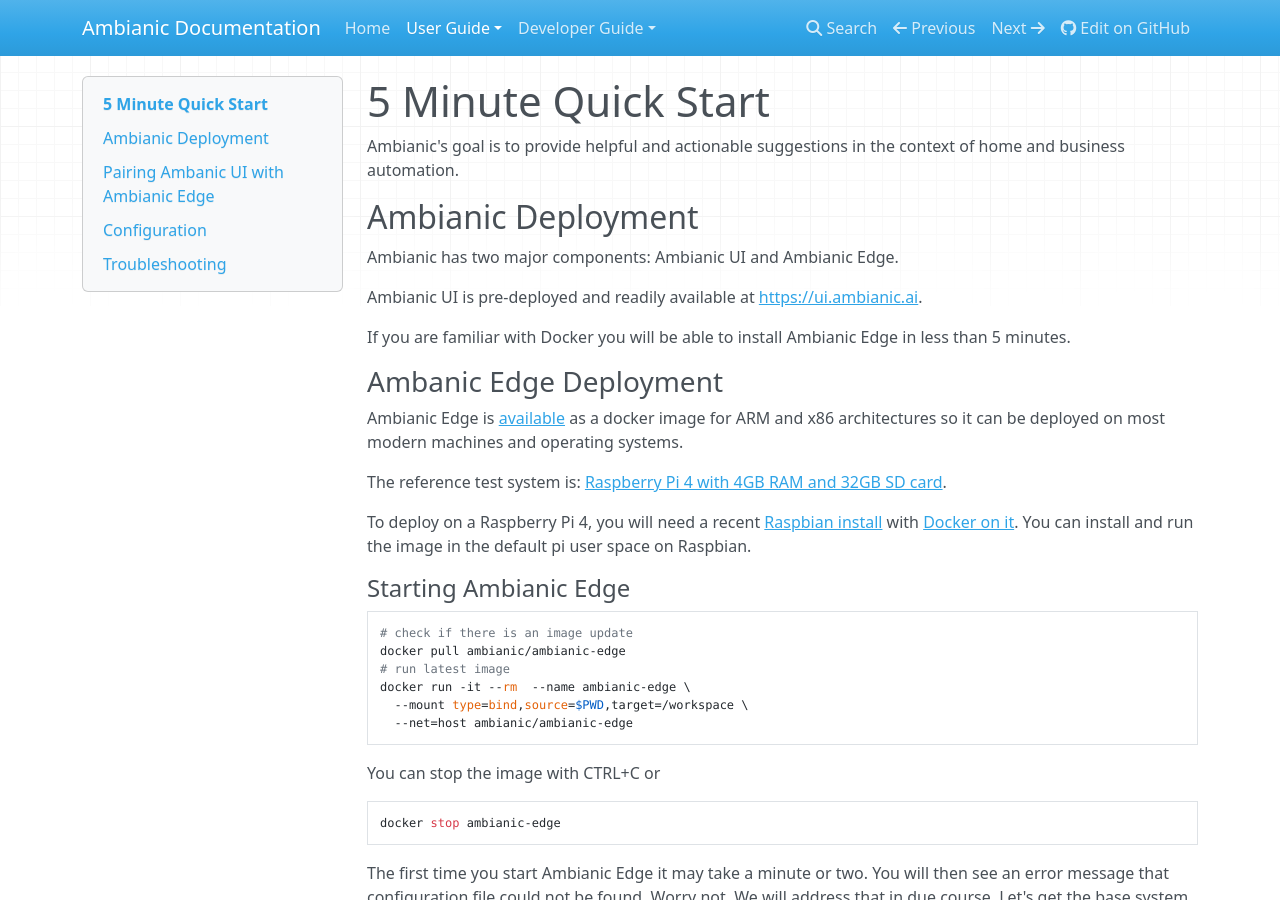
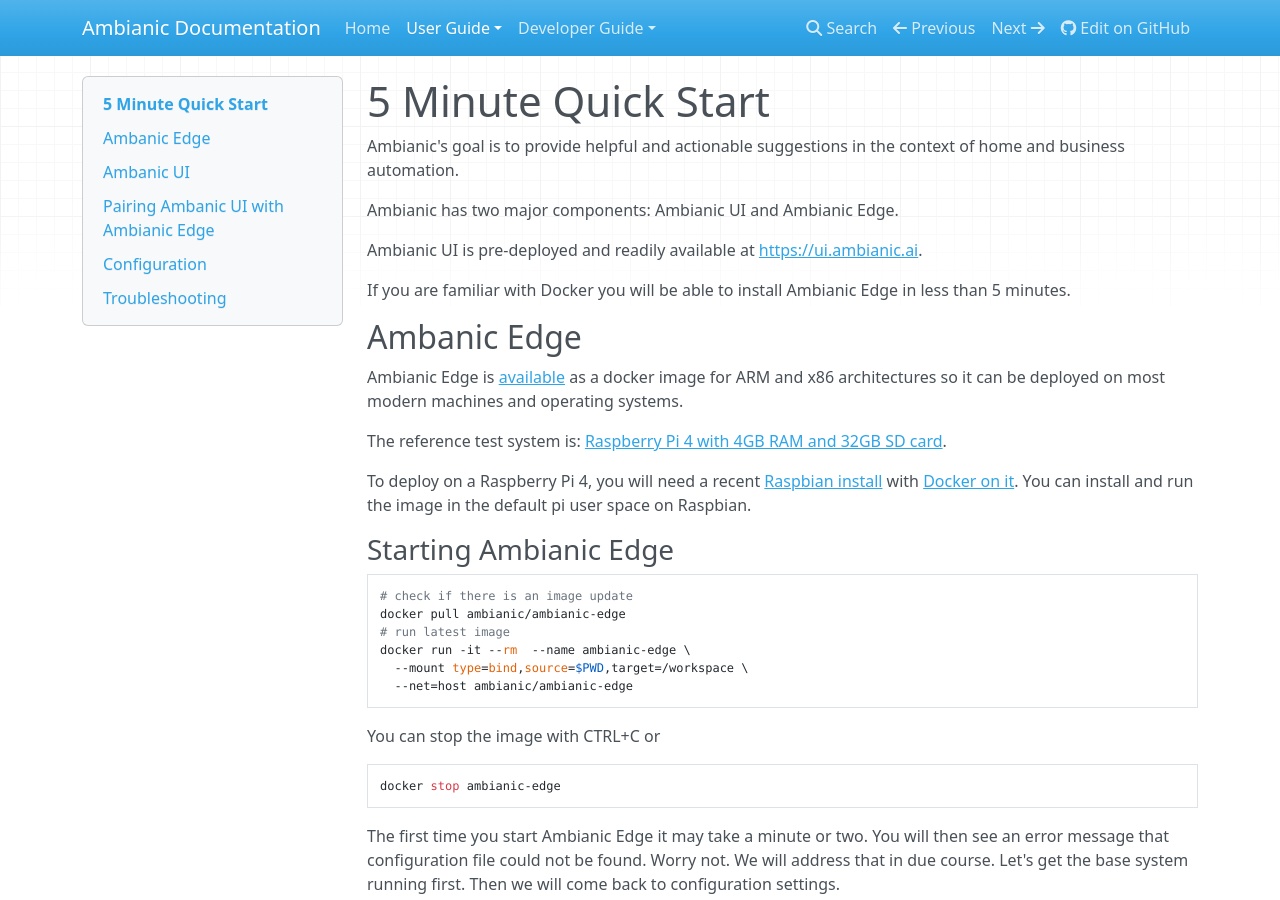
Before and after one commit to ambianic/ambianic-docs, an MkDocs documentation site: the page built from docs-md/users/quickstart.md, in a window 1280 px wide and 900 px high. Built offline with MkDocs 1.6.1, drawn with Linux system fonts in a browser that asks for light colours; nearby versions of some CDN libraries.

Commit message:
docs: formatting

````diff
--- a/docs-md/users/quickstart.md
+++ b/docs-md/users/quickstart.md
@@ -3,8 +3,6 @@
 
 Ambianic's goal is to provide helpful and actionable suggestions
 in the context of home and business automation.
-
-## Ambianic Deployment
 
 Ambianic has two major components: Ambianic UI and Ambianic Edge.
 
@@ -14,7 +12,7 @@
 If you are familiar with Docker you will be able to install Ambianic Edge in less
 than 5 minutes.
 
-### Ambanic Edge Deployment
+## Ambanic Edge
 
 Ambianic Edge is
 [available](https://hub.docker.com/r/ambianic/ambianic-edge) as a docker image for ARM and x86 architectures so it can be deployed
@@ -28,7 +26,7 @@
 [Docker on it](https://www.freecodecamp.org/news/the-easy-way-to-set-up-docker-on-a-raspberry-pi-7d24ced073ef/).
 You can install and run the image in the default pi user space on Raspbian.
 
-#### Starting Ambianic Edge
+### Starting Ambianic Edge
 
 
 ```sh
@@ -47,7 +45,7 @@
 
 The first time you start Ambianic Edge it may take a minute or two. You will then see an error message that configuration file could not be found. Worry not. We will address that in due course. Let's get the base system running first. Then we will come back to configuration settings.
 
-### Ambanic UI
+## Ambanic UI
 
 [Ambianic UI](https://ui.ambianic.ai/) is a
 modern prorgressive web application (PWA) that provides Plug-and-Play pairing and remote access
````
